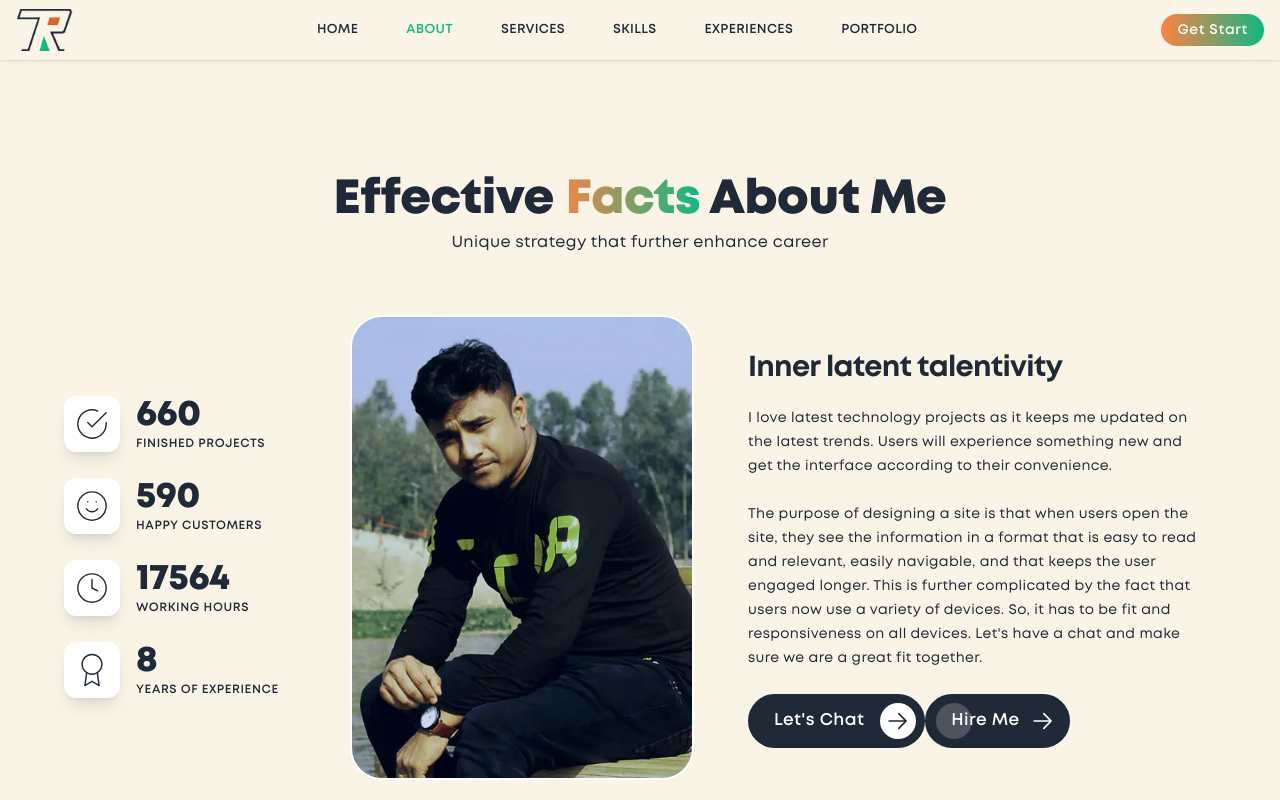
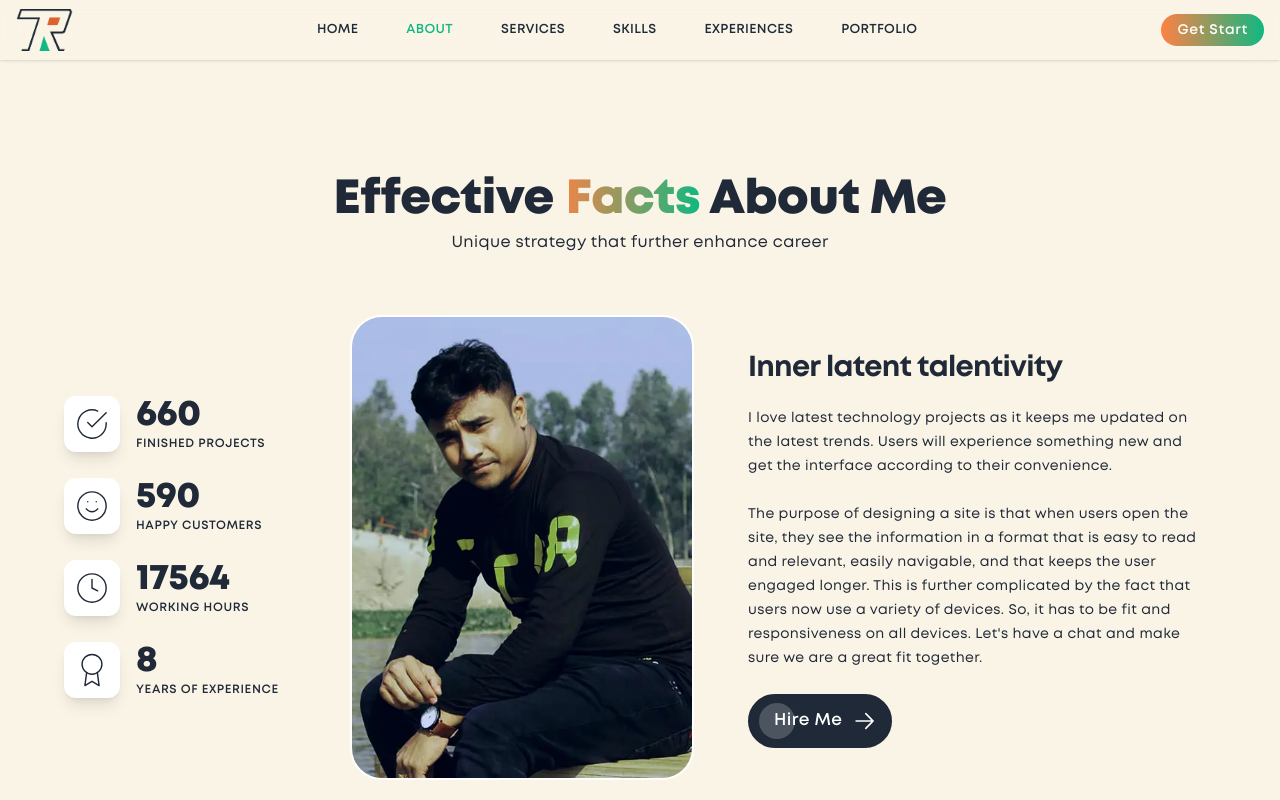
Before and after one commit to ToukirRj/Portfolio, a React (Vite) app: page /About in a window 1280 px wide. Shown: the top 800 px of the page. Built offline with nearby package versions, Linux system fonts and the light colour scheme.

Commit message:
no message

```diff
--- a/src/components/Myself.jsx
+++ b/src/components/Myself.jsx
@@ -44,14 +44,16 @@ const Myself = () => {
                                         So, it has to be fit and responsiveness on all devices. Let's have a chat and make sure we are a great fit together.
                                     </p>
                                     <div className="mt-6 flex justify-start">
-                                        <Link to="https://wa.me/8801753778070" target="_blank" className="group h-[54px] w-auto relative flex items-center rounded-full ps-6 pe-[7px] border-2 border-[#1F2937] bg-[#1F2937]">
+                                        {/* <Link to="https://wa.me/8801753778070" target="_blank" className="group h-[54px] w-auto relative flex items-center rounded-full ps-6 pe-[7px] border-2 border-[#1F2937] bg-[#1F2937]">
                                             <span className='text-[#fff] group-hover:text-[#FB8245] text-[17px] font-[500] pe-4 tracking-wide'>Let&apos;s Chat</span>
                                             <span className='w-[36px] h-[36px] rounded-full bg-[#fff] group-hover:bg-[#FB8245] flex items-center justify-center'>
                                                 <svg xmlns="http://www.w3.org/2000/svg" width="26" height="26" viewBox="0 0 1024 1024">
                                                     <path fill="#1F2937" d="M754.752 480H160a32 32 0 1 0 0 64h594.752L521.344 777.344a32 32 0 0 0 45.312 45.312l288-288a32 32 0 0 0 0-45.312l-288-288a32 32 0 1 0-45.312 45.312L754.752 480z"/>
                                                 </svg>
                                             </span>
-                                        </Link>
+                                        </Link> */}
+
+
 
 
                                         <Link to="" className="group h-[54px] w-auto relative overflow-hidden z-10 flex items-center rounded-full ps-6 pe-[12px] border-2 border-[#1F2937] bg-[#1F2937] text-[#FB8245] ease-in-out duration-500">
```
